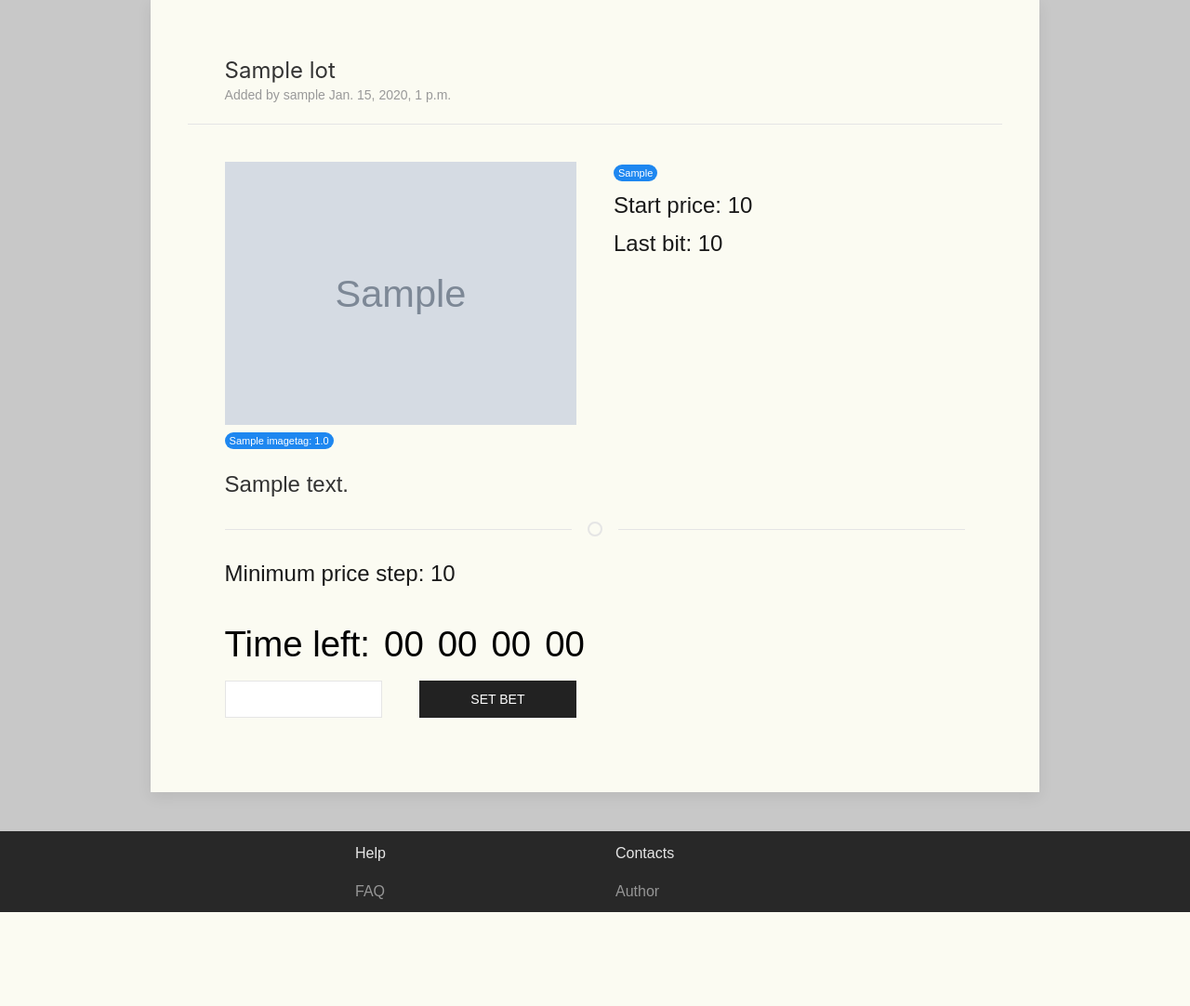
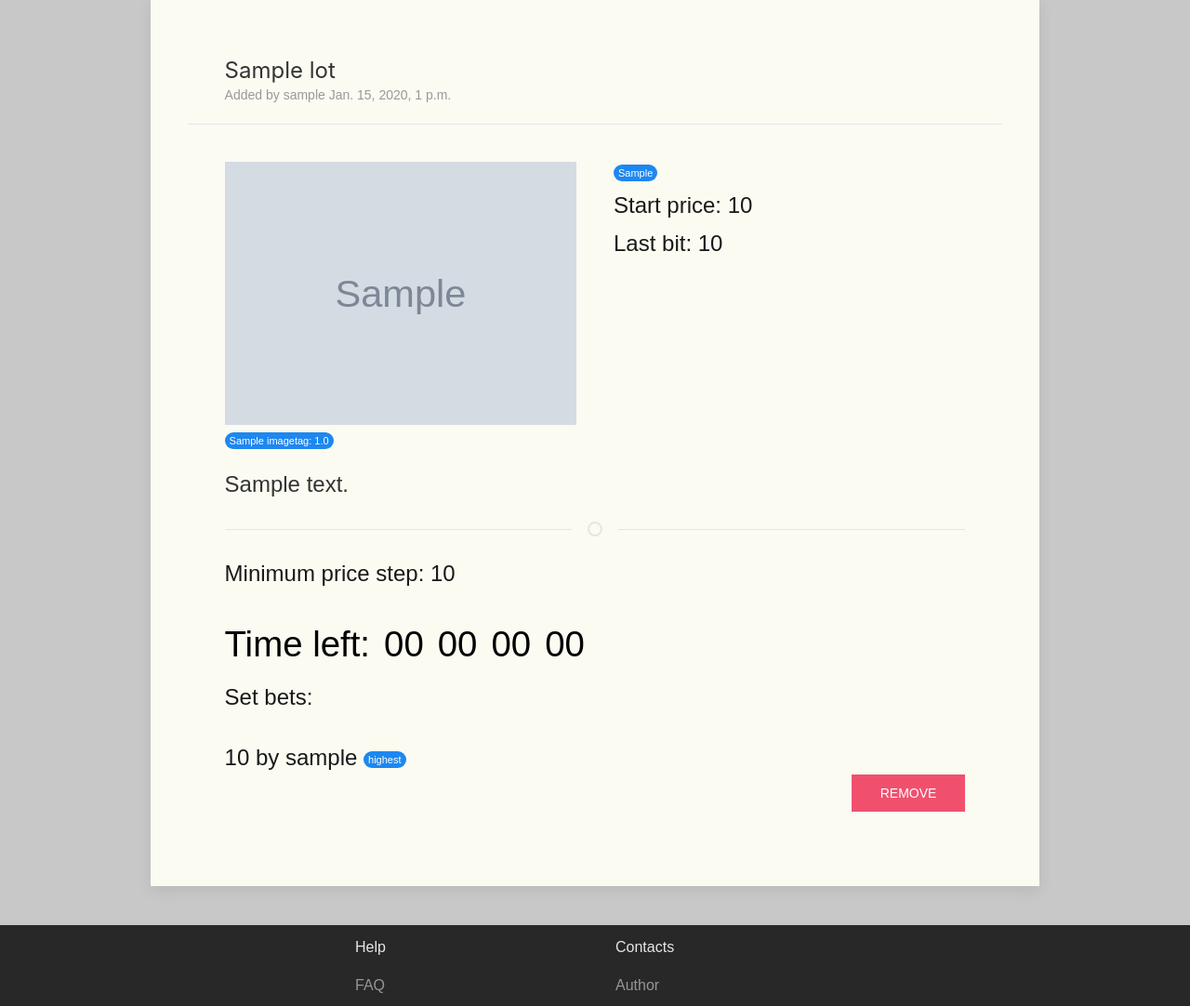
Before and after one commit to Gliger13/auction_site, a Django app: page /lots/lot/1 in a window 1280 px wide. Shown: the part 131-1213 px from the top of the page at 93% size. Before the commit the page ends 1112 px from the top, so only its background shows below. Run offline with Django 3.2, Linux system fonts and the light colour scheme; a user stored in the database is signed in; tables that the repository leaves empty hold one stand-in row (values such as "Sample post"); grey boxes marked "Sample" are stand-in pictures; some libraries are stand-ins or nearby versions.

Commit message:
Lots: remove button for author, add remove lot
Add search for tags genereted by API request
Remove set bet button if user is author of lot
If user is author of lot:
- show all bets information of lot
- show remove lot button

```diff
--- a/auction/lots/lots_filter.py
+++ b/auction/lots/lots_filter.py
@@ -61,5 +61,6 @@ class LotsFilter:
                     'text_description',
                     'heading',
                     'tags',
+                    'img_tags__tag_name',
                 ),
             ).filter(search=search_text)
--- a/auction/lots/views.py
+++ b/auction/lots/views.py
@@ -1,6 +1,7 @@
 from asgiref.sync import async_to_sync
 from django.contrib.auth.decorators import login_required
 from django.core.paginator import Paginator
+from django.http import Http404
 from django.shortcuts import render, redirect
 from django.utils import timezone
 
@@ -41,8 +42,6 @@ def create(request):
 
 
 def page(request, num):
-    print(request.GET.urlencode)
-    print(dir(request.GET))
     if request.method == 'GET':
         form = FilterForm(request.GET)
         form.is_valid()
@@ -66,7 +65,16 @@ def lot(request, lot_id):
     lot = Lot.objects.filter(id=lot_id).get()
     expires_at_str = str(lot.expires_at).replace(' ', 'T')
     is_POST_request = False
+
     if request.method == 'GET':
+
+        if request.GET.get('action') == 'remove':
+            if request.user == lot.author:
+                lot.delete()
+                return redirect('/lots/page/1')
+            else:
+                return Http404("Not Found")
+
         form = SetBitForm()
         return render(
             request,
--- a/auction/templates/lots/lot.html
+++ b/auction/templates/lots/lot.html
@@ -63,7 +63,8 @@
                         </div>
                     </div>
                 </div>
-
+                {% if user.is_authenticated %}
+                    {% if user != lot.author %}
 
                         <form class="uk-form" method="post" action="/lots/lot/{{ lot.id }}">
                             <div class="uk-column-1-4">
@@ -94,6 +95,61 @@
                                 {% endif %}
                             {% endif %}
                         </form>
+
+                    {% else %}
+
+                        {% if lot.bets %}
+
+                            <p class="price">Set bets: </p><br>
+                            {% for bet in lot.bets.all %}
+                                <p class="price">
+                                    {{ bet.set_price }} by
+                                    <a class="uk-link-heading" href="/accounts/account/{{ bet.set_by }}">
+                                        {{ bet.set_by }}
+                                    </a>
+                                    {% if lot.bets.latest == bet %}
+                                    <span class="uk-badge">highest</span>
+                                    {% endif %}
+                                </p>
+                            {% endfor %}
+
+                        {% else %}
+                            <p class="price">No bids yet</p>
+                        {% endif %}
+
+                            <div class="filter_button">
+                                <a class="uk-button uk-button-danger" href="#modal" uk-toggle>Remove</a>
+                                <div id="modal" uk-modal>
+                                    <div class="uk-modal-dialog uk-modal-body">
+                                        <button class="uk-modal-close-default" type="button" uk-close></button>
+                                        <h2 class="uk-modal-title">
+                                            Are you sure you want to delete the lot?
+                                        </h2>
+                                        <p>
+                                            If you delete a lot, all bets on it will be lost. Bidders will be angry
+                                        </p>
+                                        <p class="uk-text-right">
+                                            <button
+                                                    class="uk-button uk-button-default uk-modal-close"
+                                                    type="button"
+                                            >
+                                                Cancel
+                                            </button>
+                                            <a href="/lots/lot/{{ lot.id }}?action=remove">
+                                                <button
+                                                        class="uk-button uk-button-danger"
+                                                        type="button"
+                                                >
+                                                    Remove
+                                                </button>
+                                            </a>
+                                        </p>
+                                    </div>
+                                </div>
+                            </div>
+
+                    {% endif %}
+                {% endif %}
             </article>
         </div>
     </div>
--- a/auction/templates/users/account.html
+++ b/auction/templates/users/account.html
@@ -118,7 +118,7 @@
                 {% if not user.is_email_verified %}
                 <div class="button_wrapper">
                     <a href="/accounts/verify">
-                        <button class="uk-button uk-button-secondary">Send verification letter</button>
+                        <button class="uk-button uk-button-secondary">Send verification email</button>
                     </a>
                </div>
                 {% endif %}
```
Also changed, not shown: auction/templates/base/main.html (+0 -18 lines). Lines whose indentation alone changed are shown as unchanged.
